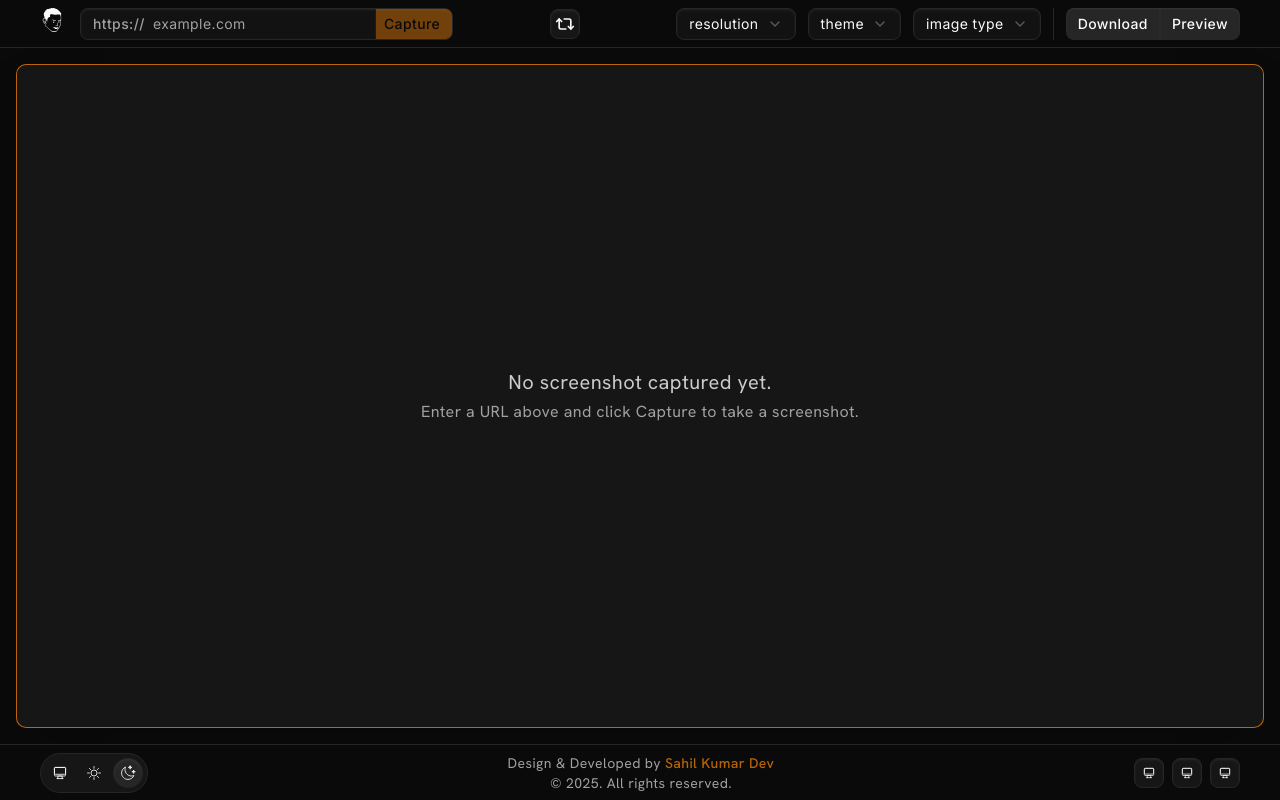
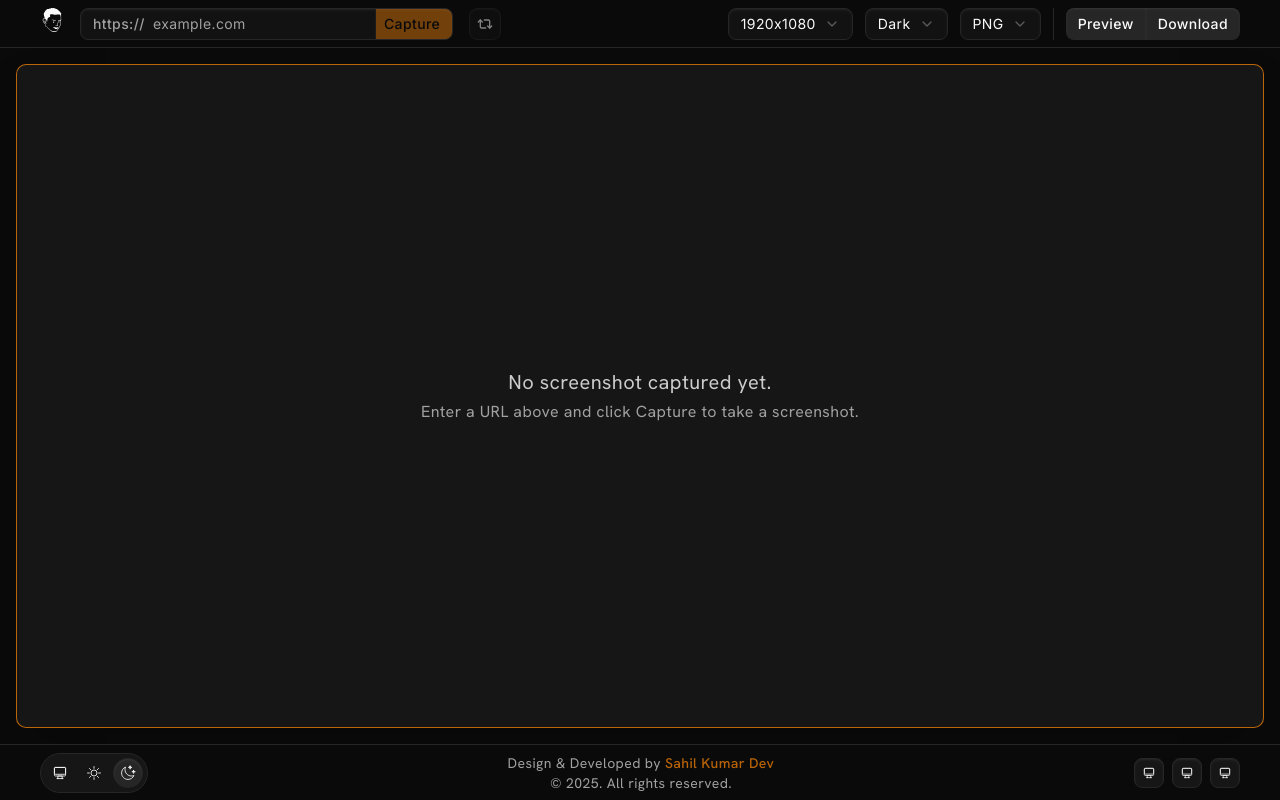
Before and after one commit to octacn/screenshot-capture, a Next.js app: page / in a window 1280 px wide. Built offline with nearby package versions, Linux system fonts and the light colour scheme.

Commit message:
feat: refactor image components, enhance screenshot capture functionality, and implement new UI elements for better user experience

```diff
--- a/app/(app)/page.tsx
+++ b/app/(app)/page.tsx
@@ -1,7 +1,7 @@
 import SiteHeader from "@/components/site-header";
 import SiteFooter from "@/components/site-footer";
 import { MaxWidthWrapper } from "@/components/max-width-wrapper";
-import ImagePreviewHome from "@/components/_image/image-preview-home";
+import { ImagePreviewHome } from "@/components/image-components";
 
 export default function Page() {
   return (
--- a/app/api/screenshot/route.ts
+++ b/app/api/screenshot/route.ts
@@ -1,25 +1,21 @@
+import { ImageType } from "@/types/screenshot-type";
 import { NextRequest, NextResponse } from "next/server";
 import puppeteer from "puppeteer";
 
 export async function POST(req: NextRequest) {
   const body = await req.json();
 
-  const { url } = body;
-  console.log("url", url);
+  const { url, theme, imageType, height, width } = body;
 
   const browser = await puppeteer.launch({
     defaultViewport: {
-      width: body.width || 1440,
-      height: body.height || 900,
+      width: width,
+      height: height,
       deviceScaleFactor: 2,
     },
   });
 
   try {
-    const url = body.url || "https://axisbuddy.com";
-    const theme = body.theme || "light";
-    const imageType = body.imageType || "png";
-
     if (!url) {
       throw new Error("URL is required");
     }
@@ -31,14 +27,12 @@ export async function POST(req: NextRequest) {
       // timeout: 60000,
     });
 
-    console.log(`- Capturing ${url}...`);
-
     await page.evaluate((currentTheme) => {
       localStorage.setItem("theme", currentTheme);
     }, theme);
 
     const screenshotBuffer = await page.screenshot({
-      type: imageType as "png" | "jpeg" | "webp",
+      type: imageType as ImageType,
       fullPage: body.fullPage || false,
     });
 
--- a/components/_image/download.tsx
+++ /dev/null
@@ -1,12 +0,0 @@
-"use client";
-
-import { useScreenshotStorage } from "@/hooks/use-screenshot-storage";
-import { BoxButton } from "@/components/box";
-
-export default function DownloadButton() {
-  const { downloadScreenshot } = useScreenshotStorage();
-
-  return (
-    <BoxButton onClick={() => downloadScreenshot("123")}>Download</BoxButton>
-  );
-}
--- a/components/_image/image-preview-home.tsx
+++ /dev/null
@@ -1,31 +0,0 @@
-"use client";
-
-import { useScreenshotStorage } from "@/hooks/use-screenshot-storage";
-import Image from "next/image";
-
-export default function ImagePreviewHome() {
-  const { screenshot, hasScreenshot } = useScreenshotStorage();
-
-  if (!hasScreenshot) {
-    return (
-      <div className="flex flex-col font-mono items-center justify-center text-center h-full">
-        <p className="text-foreground/80 text-xl">
-          No screenshot captured yet.
-        </p>
-        <p className="text-muted-foreground mt-1">
-          Enter a URL above and click Capture to take a screenshot.
-        </p>
-      </div>
-    );
-  }
-
-  return (
-    <Image
-      src={screenshot?.imageData as string}
-      alt={screenshot?.url as string}
-      width={100}
-      height={100}
-      className="object-cover w-full"
-    />
-  );
-}
--- a/components/_image/preview-page.tsx
+++ /dev/null
@@ -1,7 +0,0 @@
-import React from 'react'
-
-export default function PreviewPage() {
-  return (
-    <div>PreviewPage</div>
-  )
-}
--- a/components/_image/reset.tsx
+++ /dev/null
@@ -1,15 +0,0 @@
-"use client";
-
-import { useScreenshotStorage } from "@/hooks/use-screenshot-storage";
-import { IconBox } from "../box";
-import { Repeat2 } from "lucide-react";
-
-export default function Reset() {
-  const { clearScreenshot } = useScreenshotStorage();
-
-  return (
-    <IconBox onClick={clearScreenshot}>
-      <Repeat2 />
-    </IconBox>
-  );
-}
--- /dev/null
+++ b/components/image-components.tsx
@@ -0,0 +1,71 @@
+"use client";
+
+import { useScreenshotStorage } from "@/hooks/use-screenshot-storage";
+import { BoxButton } from "@/components/box";
+import Image from "next/image";
+
+function DownloadButton({ name }: { name: string }) {
+  const { downloadScreenshot } = useScreenshotStorage();
+
+  const handleDownload = () => {
+    const clearName = name
+      ? name
+          .replace(/(^\w+:|^)\/\//, "")
+          .replace(/[^a-z0-9]/gi, "-")
+          .toLowerCase()
+      : "screenshot";
+    downloadScreenshot(clearName);
+  };
+
+  return <BoxButton onClick={handleDownload}>Download</BoxButton>;
+}
+
+function ResetButton({
+  children,
+  ...props
+}: React.ComponentProps<typeof BoxButton>) {
+  const { clearScreenshot, hasScreenshot } = useScreenshotStorage();
+
+  const handleCaptureNew = () => {
+    clearScreenshot();
+  };
+
+  return (
+    <BoxButton onClick={handleCaptureNew} {...props} disabled={!hasScreenshot}>
+      {children}
+    </BoxButton>
+  );
+}
+
+function ImagePreviewHome() {
+  const { screenshot, hasScreenshot } = useScreenshotStorage();
+
+  if (!hasScreenshot) {
+    return (
+      <div className="flex flex-col font-mono items-center justify-center text-center h-full">
+        <p className="text-foreground/80 text-xl">
+          No screenshot captured yet.
+        </p>
+        <p className="text-muted-foreground mt-1">
+          Enter a URL above and click Capture to take a screenshot.
+        </p>
+      </div>
+    );
+  }
+
+  return (
+    <Image
+      src={screenshot?.imageData as string}
+      alt={screenshot?.url as string}
+      width={100}
+      height={100}
+      className="object-cover w-full"
+    />
+  );
+}
+
+function ImagePreviewPage() {
+  return <div>PreviewPage</div>;
+}
+
+export { DownloadButton, ResetButton, ImagePreviewHome, ImagePreviewPage };
--- a/components/input-search.tsx
+++ /dev/null
@@ -1,51 +0,0 @@
-"use client";
-
-import * as React from "react";
-// import { useRouter } from "next/navigation";
-import {
-  InputGroup,
-  InputGroupAddon,
-  InputGroupInput,
-  InputGroupText,
-} from "@/components/ui/input-group";
-import { useCaptureScreenshot } from "@/hooks/capture-screenshot";
-
-export function InputSearch() {
-  const [url, setUrl] = React.useState<string>("");
-  const { capture, loading } = useCaptureScreenshot();
-
-  const handleCapture = async () => {
-    if (!url.trim()) return;
-    await capture({ url: `https://${url}` });
-  };
-
-  const handleKeyDown = (e: React.KeyboardEvent) => {
-    if (e.key === "Enter" && !loading) {
-      handleCapture();
-    }
-  };
-
-  return (
-    <div className="flex flex-col gap-2">
-      <InputGroup className="w-fit overflow-hidden">
-        <InputGroupInput
-          placeholder="example.com"
-          value={url}
-          onChange={(e) => setUrl(e.target.value)}
-          onKeyDown={handleKeyDown}
-          disabled={loading}
-        />
-        <InputGroupAddon>
-          <InputGroupText>https://</InputGroupText>
-        </InputGroupAddon>
-        <button
-          onClick={handleCapture}
-          disabled={loading || !url.trim()}
-          className="border-l pl-2 flex h-auto items-center justify-center gap-2 py-1.5 text-sm font-medium bg-app/80 hover:bg-app cursor-pointer text-black order-last pr-3 has-[>button]:mr-[-0.45rem] disabled:opacity-50 disabled:cursor-not-allowed"
-        >
-          {loading ? "Capturing..." : "Capture"}
-        </button>
-      </InputGroup>
-    </div>
-  );
-}
--- a/components/select-option.tsx
+++ b/components/select-option.tsx
@@ -1,22 +1,36 @@
-import { useId } from "react";
-
 import {
   Select,
   SelectContent,
   SelectItem,
   SelectTrigger,
+  SelectValue,
 } from "@/components/ui/select";
 
-export default function Component({ title }: { title: string }) {
-  const id = useId();
+export interface SelectOptionProps {
+  title: string;
+  items: {
+    id: string;
+    label: string;
+  }[];
+  defaultValue: number;
+  onValueChange?: (value: string) => void;
+}
+
+export function SelectOption({ ...props }: SelectOptionProps) {
   return (
-    <Select defaultValue="1">
-      <SelectTrigger id={id} size="sm">
-        {title}
+    <Select
+      onValueChange={props.onValueChange}
+      defaultValue={props.items[Number(props.defaultValue) - 1].id}
+    >
+      <SelectTrigger size="sm">
+        <SelectValue placeholder={props.title} />
       </SelectTrigger>
       <SelectContent>
-        <SelectItem value="1">Javascript</SelectItem>
-        <SelectItem value="2">Bash</SelectItem>
+        {props.items.map((item) => (
+          <SelectItem key={item.id} value={item.id}>
+            {item.label}
+          </SelectItem>
+        ))}
       </SelectContent>
     </Select>
   );
--- a/components/site-header.tsx
+++ b/components/site-header.tsx
@@ -1,31 +1,133 @@
+"use client";
+
+import * as React from "react";
 import { Box, BoxButton } from "@/components/box";
 import { Icons } from "@/components/icons";
-import SelectOption from "@/components/select-option";
-import { InputSearch } from "@/components/input-search";
+import { SelectOption } from "@/components/select-option";
 import { ButtonGroup } from "@/components/ui/button-group";
-import DownloadButton from "@/components/_image/download";
 import Link from "next/link";
-import Reset from "./_image/reset";
+import {
+  InputGroup,
+  InputGroupAddon,
+  InputGroupInput,
+  InputGroupText,
+} from "@/components/ui/input-group";
+import { useCaptureScreenshot } from "@/hooks/capture-screenshot";
+import { ScreenshotSchema, Theme } from "@/types/screenshot-type";
+import { DownloadButton, ResetButton } from "@/components/image-components";
+import { Repeat2 } from "lucide-react";
 
 export default function SiteHeader() {
+  const [url, setUrl] = React.useState<string>("");
+  const [theme, setTheme] = React.useState<ScreenshotSchema["theme"]>("dark");
+  const [height, setHeight] = React.useState<ScreenshotSchema["height"]>(1080);
+  const [width, setWidth] = React.useState<ScreenshotSchema["width"]>(1920);
+  const [imageType, setImageType] =
+    React.useState<ScreenshotSchema["imageType"]>("png");
+
+  const { capture, loading } = useCaptureScreenshot();
+
+  const handleCapture = async () => {
+    if (!url.trim()) return;
+    await capture({
+      url: `https://${url}`,
+      theme,
+      height,
+      width,
+      imageType: imageType,
+    });
+  };
+
+  const handleKeyDown = (e: React.KeyboardEvent) => {
+    if (e.key === "Enter" && !loading) {
+      handleCapture();
+    }
+  };
+
+  const handleResolutionChange = (value: string) => {
+    const [w, h] = value.split("x").map(Number);
+    setWidth(w);
+    setHeight(h);
+  };
+
+  const handleThemeChange = (value: string) => {
+    setTheme(value as Theme);
+  };
+
+  const handleImageTypeChange = (value: string) => {
+    setImageType(value as ScreenshotSchema["imageType"]);
+  };
+
+  const resolutionOptions = {
+    title: "Select Resolution",
+    items: [
+      { id: "800x600", label: "800x600" },
+      { id: "1024x768", label: "1024x768" },
+      { id: "1280x720", label: "1280x720" },
+      { id: "1920x1080", label: "1920x1080" },
+    ],
+    onValueChange: handleResolutionChange,
+    defaultValue: 4,
+  };
+
+  const themeOptions = {
+    title: "Select Theme",
+    items: [
+      { id: "light", label: "Light" },
+      { id: "dark", label: "Dark" },
+    ],
+    onValueChange: handleThemeChange,
+    defaultValue: 2,
+  };
+
+  const imageTypeOptions = {
+    title: "Select Resolution",
+    items: [
+      { id: "png", label: "PNG" },
+      { id: "jpeg", label: "JPEG" },
+      { id: "webp", label: "WEBP" },
+    ],
+    onValueChange: handleImageTypeChange,
+    defaultValue: 1,
+  };
   return (
     <Box className="h-12 flex items-center justify-between sticky top-0 left-0 right-0 border-b">
       <div className="flex gap-x-4">
         <Icons.logo className="size-6" />
-        {<InputSearch />}
+        <InputGroup className="w-fit overflow-hidden">
+          <InputGroupInput
+            placeholder="example.com"
+            value={url}
+            onChange={(e) => setUrl(e.target.value)}
+            onKeyDown={handleKeyDown}
+            disabled={loading}
+          />
+          <InputGroupAddon>
+            <InputGroupText>https://</InputGroupText>
+          </InputGroupAddon>
+          <button
+            onClick={handleCapture}
+            disabled={loading || !url.trim()}
+            className="border-l pl-2 flex h-auto items-center justify-center gap-2 py-1.5 text-sm font-medium bg-app/80 hover:bg-app cursor-pointer text-black order-last pr-3 has-[>button]:mr-[-0.45rem] disabled:opacity-50 disabled:cursor-not-allowed"
+          >
+            {loading ? "Capturing..." : "Capture"}
+          </button>
+        </InputGroup>
+        <ResetButton size={"icon-sm"} variant={"outline"}>
+          <Repeat2 />
+        </ResetButton>
       </div>
-      <Reset />
       <div className="flex gap-x-3">
-        <SelectOption title="resolution" />
-        <SelectOption title="theme" />
-        <SelectOption title="image type" />
+        <SelectOption {...resolutionOptions} />
+        <SelectOption {...themeOptions} />
+        <SelectOption {...imageTypeOptions} />
         <div className="w-px h-auto bg-border" />
         <ButtonGroup>
-          <DownloadButton />
           <BoxButton className="relative overflow-hidden">
             Preview
             <Link href={"/preview"} className="absolute inset-0" />
           </BoxButton>
+          <DownloadButton name={url} />
         </ButtonGroup>
       </div>
     </Box>
--- a/types/screenshot-type.ts
+++ b/types/screenshot-type.ts
@@ -2,14 +2,14 @@ import z from "zod";
 
 export const imageType = z.enum(["png", "jpeg", "webp"]).default("png");
 
-export const theme = z.enum(["light", "dark"]).default("light");
+export const theme = z.enum(["light", "dark"]).default("dark");
 
 export const ScreenshotSchema = z.object({
   url: z.string().url(),
-  width: z.number().int().positive().optional(),
-  height: z.number().int().positive().optional(),
+  width: z.number().int().positive(),
+  height: z.number().int().positive(),
   imageType: imageType.optional(),
-  theme: theme.optional(),
+  theme: theme,
 });
 
 export const ScreenshotResponseSchema = z.object({
```
